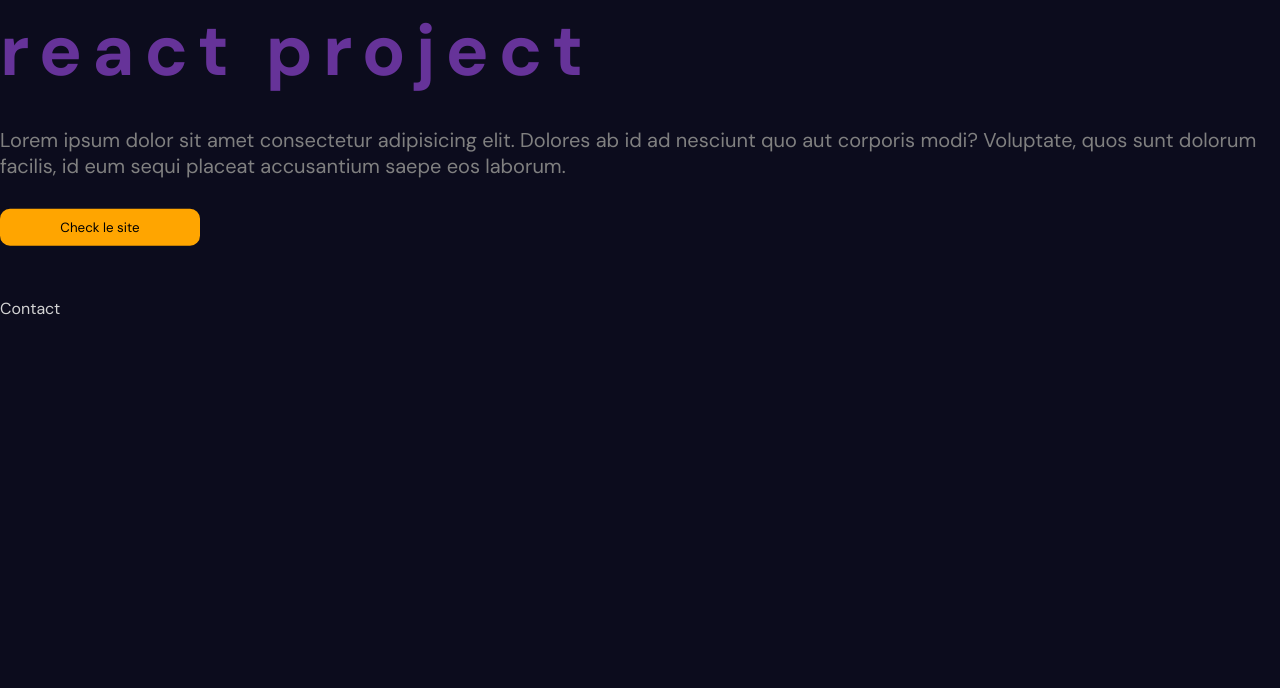
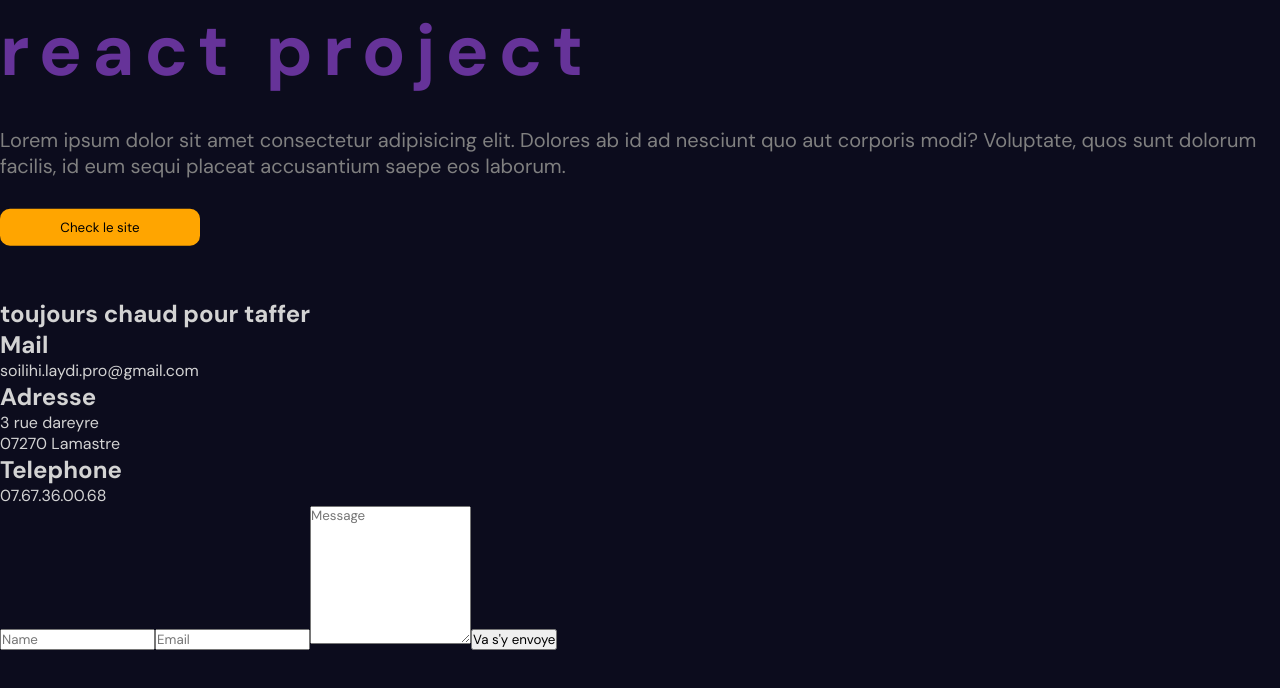
Before and after one commit to soilihilaydi/Portfolio, a React (Vite) app: page / in a window 1280 px wide. Shown: the part 6255-6943 px from the top of the page. Built offline with nearby package versions, Linux system fonts and the light colour scheme.

Commit message:
page contact

```diff
--- a/src/components/contact/Contact.jsx
+++ b/src/components/contact/Contact.jsx
@@ -2,7 +2,34 @@ import "./contact.scss"
 
 const Contact = () => {
   return (
-    <div className="contact">Contact</div>
+    <div className="contact">
+      <div className="textContainer">
+        <h1>toujours chaud pour taffer</h1>
+        <div className="item">
+          <h2>Mail</h2>
+          <span>soilihi.laydi.pro@gmail.com</span>
+        </div>
+        <div className="item">
+          <h2>Adresse</h2>
+          <span>3 rue dareyre <br/>
+             07270 Lamastre
+          </span>
+        </div>
+        <div className="item">
+          <h2>Telephone</h2>
+          <span>07.67.36.00.68</span>
+        </div>
+      </div>
+      <div className="formContainer">
+        <form>
+          <input type="text" required placeholder="Name" />
+          <input type="email" required placeholder="Email" />
+          <textarea rows={8} placeholder="Message" />
+          <button>Va s'y envoye</button>
+        </form>
+      </div>
+    </div>
+
   )
 }
 
```
